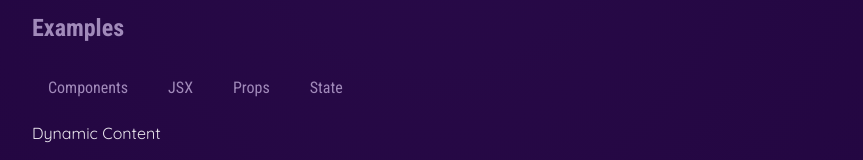
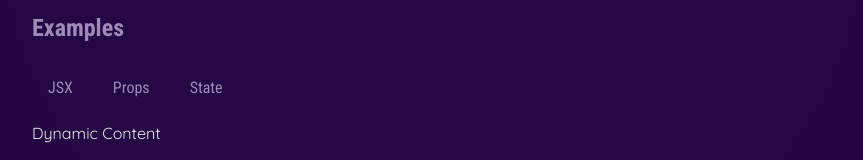
Before and after one commit to zeevbensender/react-course, a React (Vite) app in the folder 03-52-reacting-to-events/11-passing-functions-as-values/: page / in a window 1280 px wide. Shown: the part 737-897 px from the top of the page, without its empty margins (208-1071 px from the left). Built offline with nearby package versions, Linux system fonts and the light colour scheme.

Commit message:
passing params to handler functions

```diff
--- a/03-52-reacting-to-events/11-passing-functions-as-values/src/App.jsx
+++ b/03-52-reacting-to-events/11-passing-functions-as-values/src/App.jsx
@@ -4,12 +4,8 @@ import CoreConcept from './components/CoreConcept.jsx';
 import TabButton from './components/TabButton.jsx';
 
 function App() {
-  function handleClick() {
-    console.log('Hello World - selected!');
-  }
-
-  function handleSelect() {
-    console.log('The show must go on!');
+  function handleClick(lbl) {
+    console.log(lbl + ' - selected!');
   }
 
   return (
@@ -32,10 +28,9 @@ function App() {
         <section id="examples">
           <h2>Examples</h2>
           <menu>
-            <TabButton onMouse={handleClick}>Components</TabButton>
-            <TabButton onMouse={handleClick}>JSX</TabButton>
-            <TabButton onMouse={handleSelect}>Props</TabButton>
-            <TabButton onMouse={handleSelect}>State</TabButton>
+            <TabButton onMouse={() => handleClick('JSX')}>JSX</TabButton>
+            <TabButton onMouse={() => handleClick('Props')}>Props</TabButton>
+            <TabButton onMouse={() => handleClick('State')}>State</TabButton>
           </menu>
           Dynamic Content
         </section>
```
